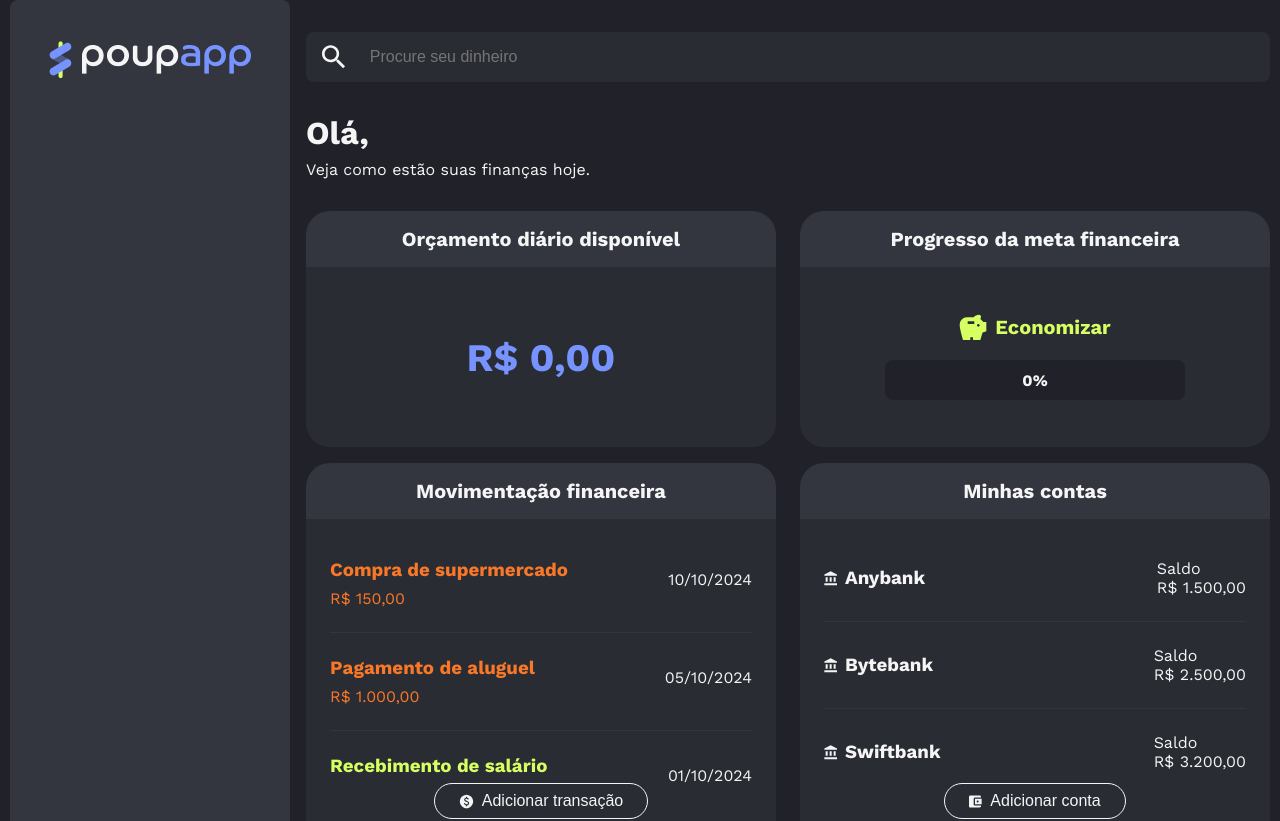
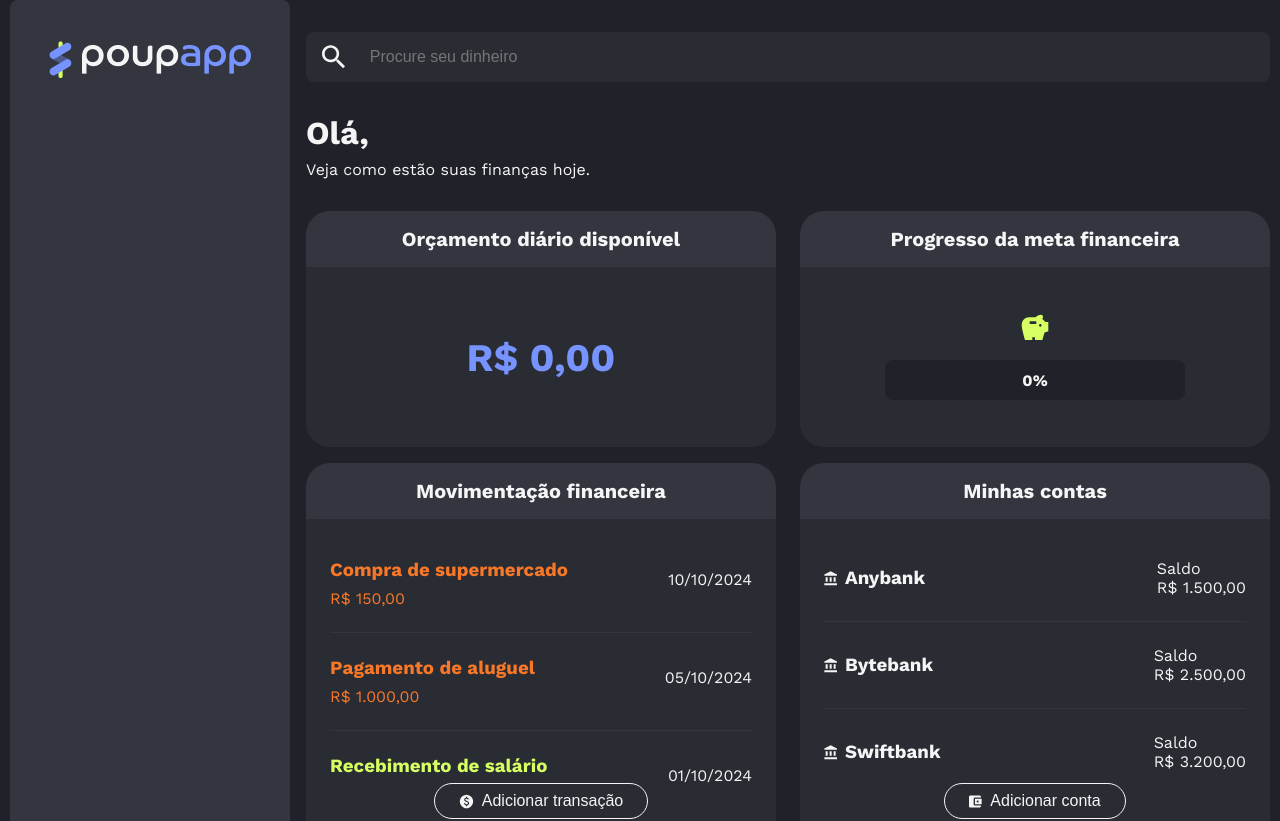
Before and after one commit to NeiltonSeguins/4164-react-mobx, a React (Vite) app: page /home in a window 1280 px wide. Shown: the top 821 px of the page. Built offline with nearby package versions, Linux system fonts and the light colour scheme.

Commit message:
Vídeo 2.3 - Derivando o objetivo financeiro

```diff
--- a/src/components/MetaFinanceira/MetaFinanceira.jsx
+++ b/src/components/MetaFinanceira/MetaFinanceira.jsx
@@ -3,6 +3,8 @@ import { Cartao, CartaoCabecalho, Descricao } from "@components/Cartao";
 import { CartaoCorpo } from "@components/Cartao";
 import { PigIcon } from "@components/Icones";
 import BarraProgresso from "@components/MetaFinanceira/BarraProgresso/BarraProgresso";
+import { observer } from "mobx-react";
+import { useStoreContext } from "src/mobx/StoreContext";
 
 export const TituloMetaFinanceira = styled.p`
   display: flex;
@@ -14,7 +16,8 @@ export const TituloMetaFinanceira = styled.p`
   margin: 0;
 `;
 
-const MetaFinanceira = () => {
+const MetaFinanceira = observer(() => {
+  const { usuarioStore } = useStoreContext();
   return (
     <Cartao>
       <CartaoCabecalho>Progresso da meta financeira</CartaoCabecalho>
@@ -22,12 +25,12 @@ const MetaFinanceira = () => {
         <Descricao>
           <TituloMetaFinanceira>
             <PigIcon />
-            Economizar
+            {usuarioStore.objetivoFinanceiroAtual}
           </TituloMetaFinanceira>
           <BarraProgresso />
         </Descricao>
       </CartaoCorpo>
     </Cartao>
   );
-};
+});
 export default MetaFinanceira;
--- a/src/mobx/usuarioStore.js
+++ b/src/mobx/usuarioStore.js
@@ -11,6 +11,11 @@ class UsuarioStore {
     economizar: 0.2,
     investir: 0.15,
     "controlar-gastos": 0.8,
+  };
+  objetivosTipos = {
+    economizar: "Economizar",
+    investir: "Investir",
+    "controlar-gastos": "Controlar gastos",
   };
 
   constructor() {
@@ -26,6 +31,14 @@ class UsuarioStore {
 
   calculaOrcamentoDiario() {
     this.orcamentoDiario = Math.floor(this.renda / DIAS_DO_MES);
+  }
+
+  get objetivoFinanceiroAtual() {
+    if (!this.objetivosTipos[this.objetivoFinanceiro]) {
+      return null;
+    }
+
+    return this.objetivosTipos[this.objetivoFinanceiro];
   }
 
   get progressoMeta() {
```
